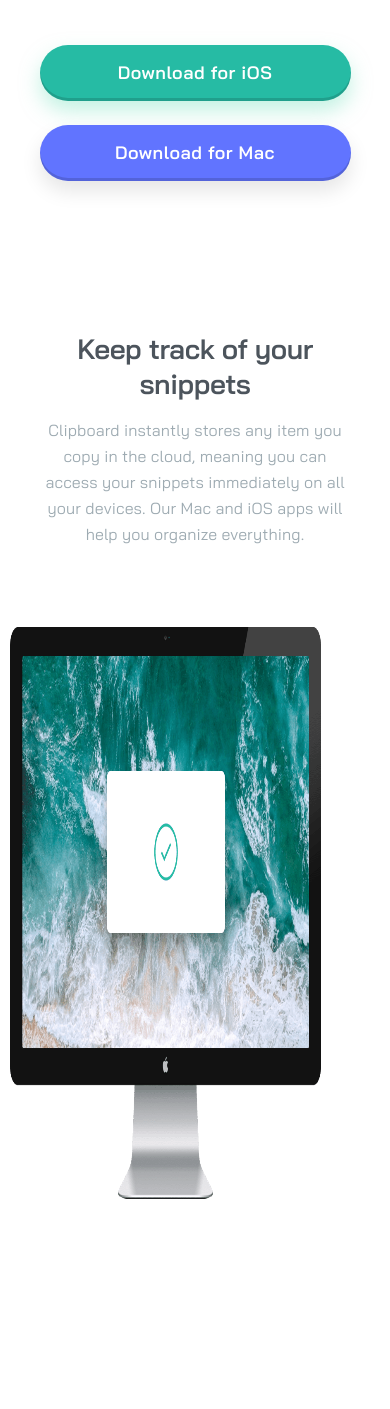
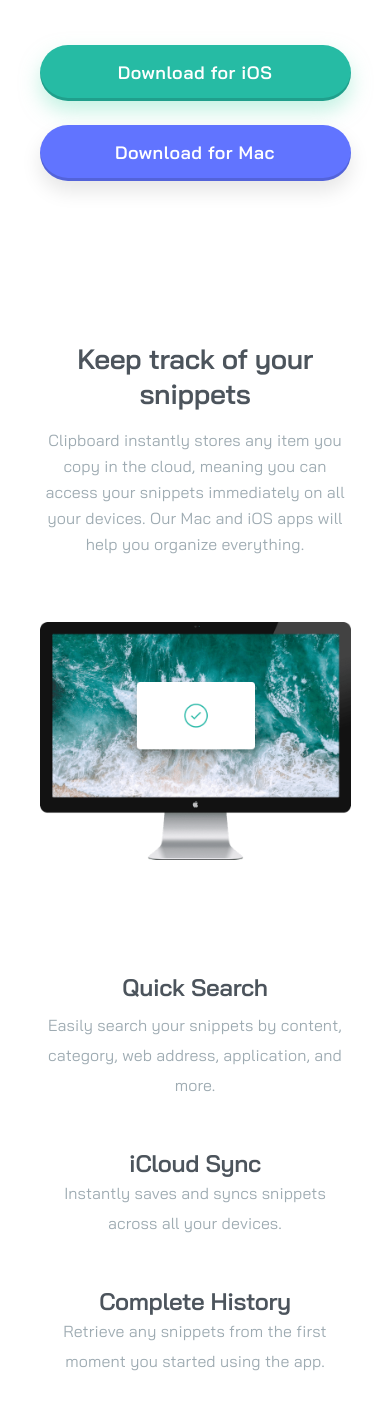
Before and after one commit to Havoc-Solutions/clipboard-landing-page, a website: page public/index.html in a window 390 px wide. Shown: the part 489-1898 px from the top of the page. Drawn offline with Linux system fonts and the light colour scheme.

Commit message:
Implement mobile viewport styling for sections

```diff
--- a/public/css/source/style.scss
+++ b/public/css/source/style.scss
@@ -130,12 +130,6 @@
   box-shadow: 0 10px 20px 0 rgba(0, 0, 0, 0.10), 0px -3px 0px 0px rgba(0, 0, 0, 0.15) inset;
 }
 
-.features-top__image {
-  @include utils.setDimensions(752px, 572px);
-  position: relative;
-  left: -30px;
-}
-
 .features-list {
   flex-direction: column;
   align-items: flex-start;
@@ -178,6 +172,12 @@
   .content {
     background-image: url('../images/bg-header-desktop.png');
     padding-top: 128px;
+  }
+
+  .features-top__image {
+    @include utils.setDimensions(752px, 572px);
+    position: relative;
+    left: -30px;
   }
 }
 
@@ -229,4 +229,29 @@
     line-height: 26px;
     letter-spacing: 0.12px;
   }
+
+  .snippets-section {
+    margin-top: 160px;
+  }
+
+  .features-top {
+    flex-direction: column;
+    margin-top: 65px;
+    align-self: stretch;
+    gap: 56px;
+  }
+
+  .features-top__image {
+    height: 238px;
+  }
+
+  .features-list {
+    text-align: center;
+    gap: 48px;
+    padding-top: 56px;
+  }
+
+  .access-section {
+    margin-top: 186px;
+  }
 }
--- a/public/index.html
+++ b/public/index.html
@@ -23,7 +23,7 @@
                 </div>
             </header>
 
-            <section class="advantages | flow section-wrapper">
+            <section class="advantages snippets-section | flow section-wrapper">
                 <h2 class="advantage__title | section-title">Keep track of your snippets</h2>
                 <p class="advantage__description | section-paragraph">Clipboard instantly stores any item you copy in
                     the
@@ -52,7 +52,7 @@
                 </ul>
             </div>
 
-            <section class="advantages | flow section-wrapper">
+            <section class="advantages access-section | flow section-wrapper">
                 <h2 class="advantage__title | section-title">Access Clipboard Anywhere</h2>
                 <p class="advantage__description | section-paragraph">Whether you’re on the go, or at your computer, you
                     can access all your Clipboard snippets in a few simple clicks.</p>
```
Also changed, not shown: public/css/style.css, 1 other file.
